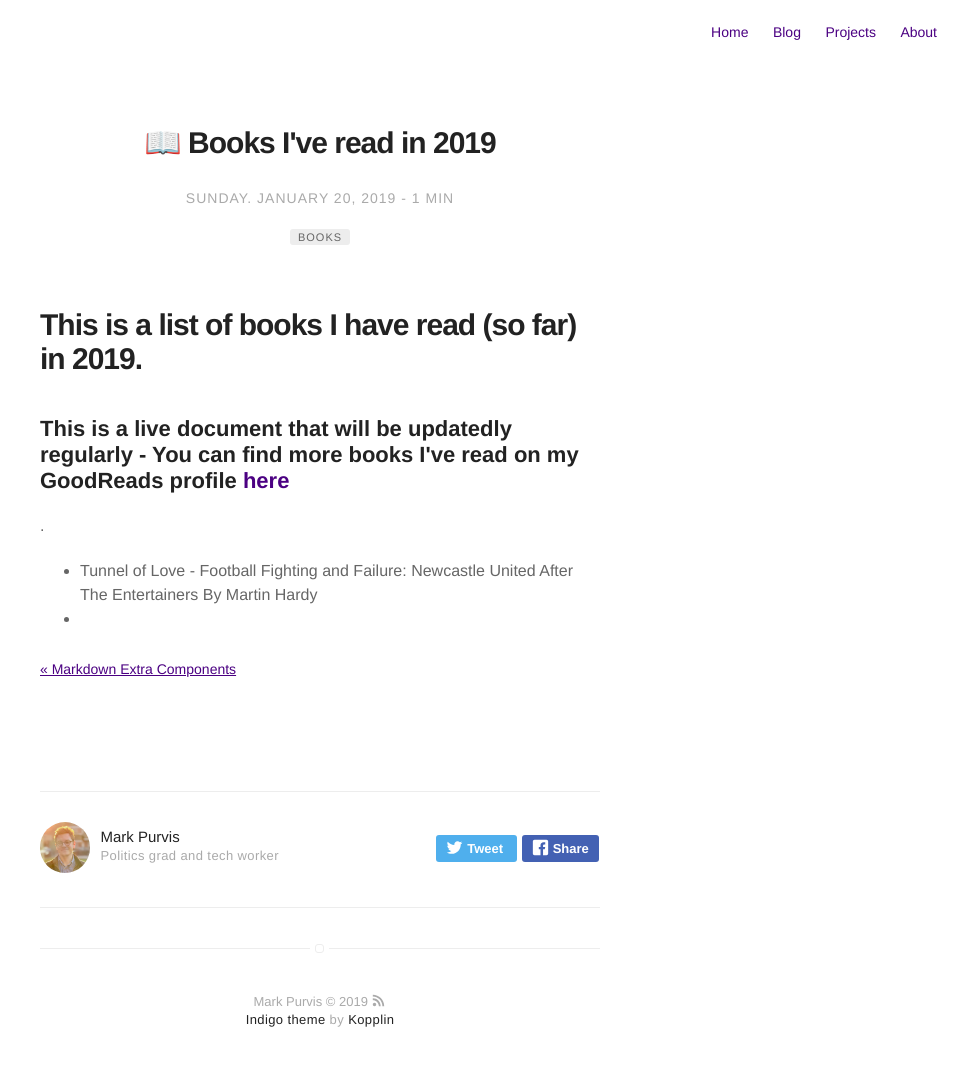
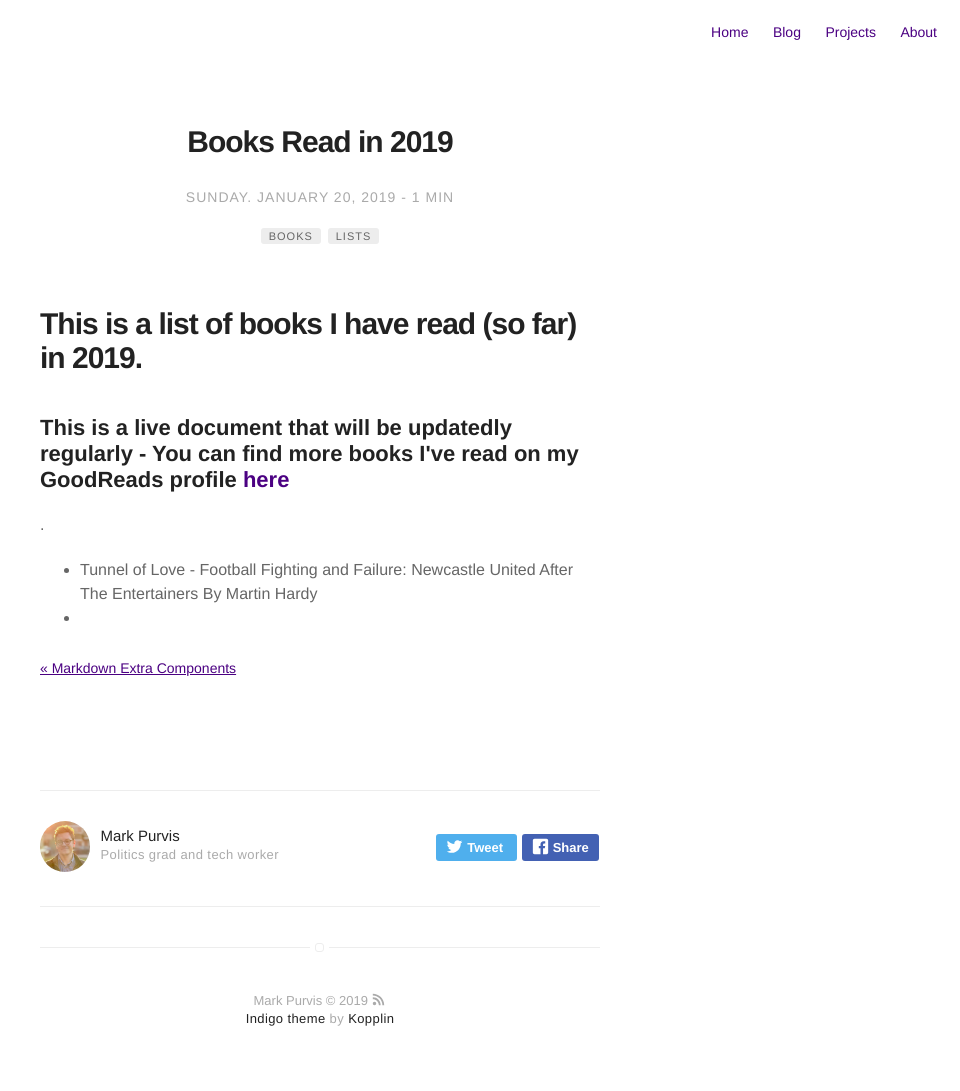
Before and after one commit to markprvs/markprvs.github.io, a Jekyll site: the page built from _posts/2019-01-20-books-read-in-2019.markdown, in a window 1280 px wide. Shown: the whole page, without its empty margins (320-1280 px from the left). Built offline with Jekyll 4.4.1, drawn with Linux system fonts in a browser that asks for light colours; emoji names are drawn with the system emoji font; part of the change alters nothing that is shown.

Commit message:
books project to blog

```diff
--- a/_posts/2019-01-20-books-read-in-2019.markdown
+++ b/_posts/2019-01-20-books-read-in-2019.markdown
@@ -1,16 +1,16 @@
 ---
-title: ":book: Books I've read in 2019"
+title: Books Read in 2019
 layout: post
-date: 2019-01-20 22:10
-tag: books
+date: 2019-01-20 22:44
 image:
 headerImage: false
-projects: false
-hidden: true # don't count this post in blog pagination
-description:
+tag:
+- Books
+- Lists
+star: true
 category: blog
 author: markpurvis
-externalLink: false
+description: This is a list of all the books I have read (so far) in 2019
 ---
 
 <h1>This is a list of books I have read (so far) in 2019.</h1>
```
